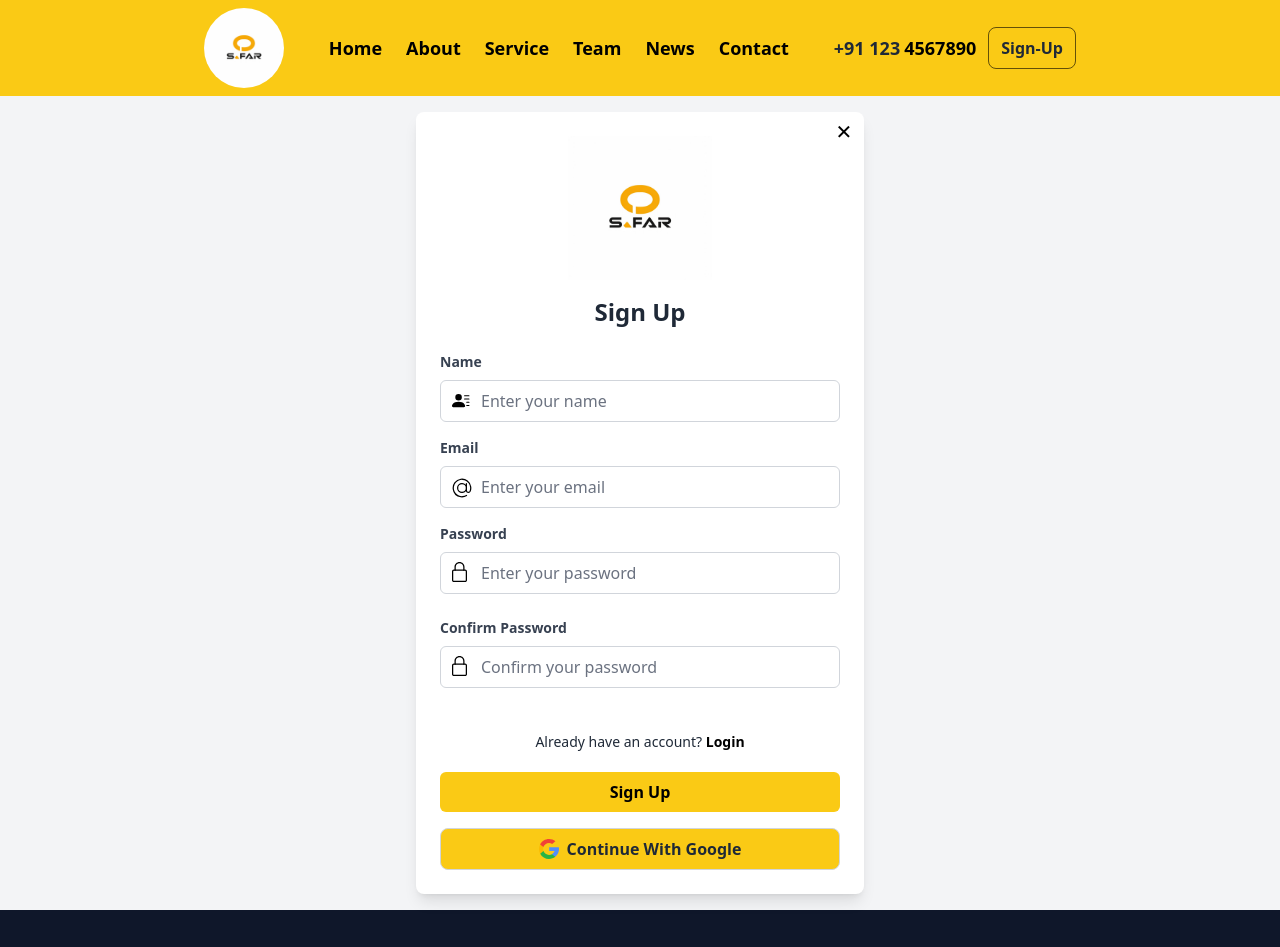
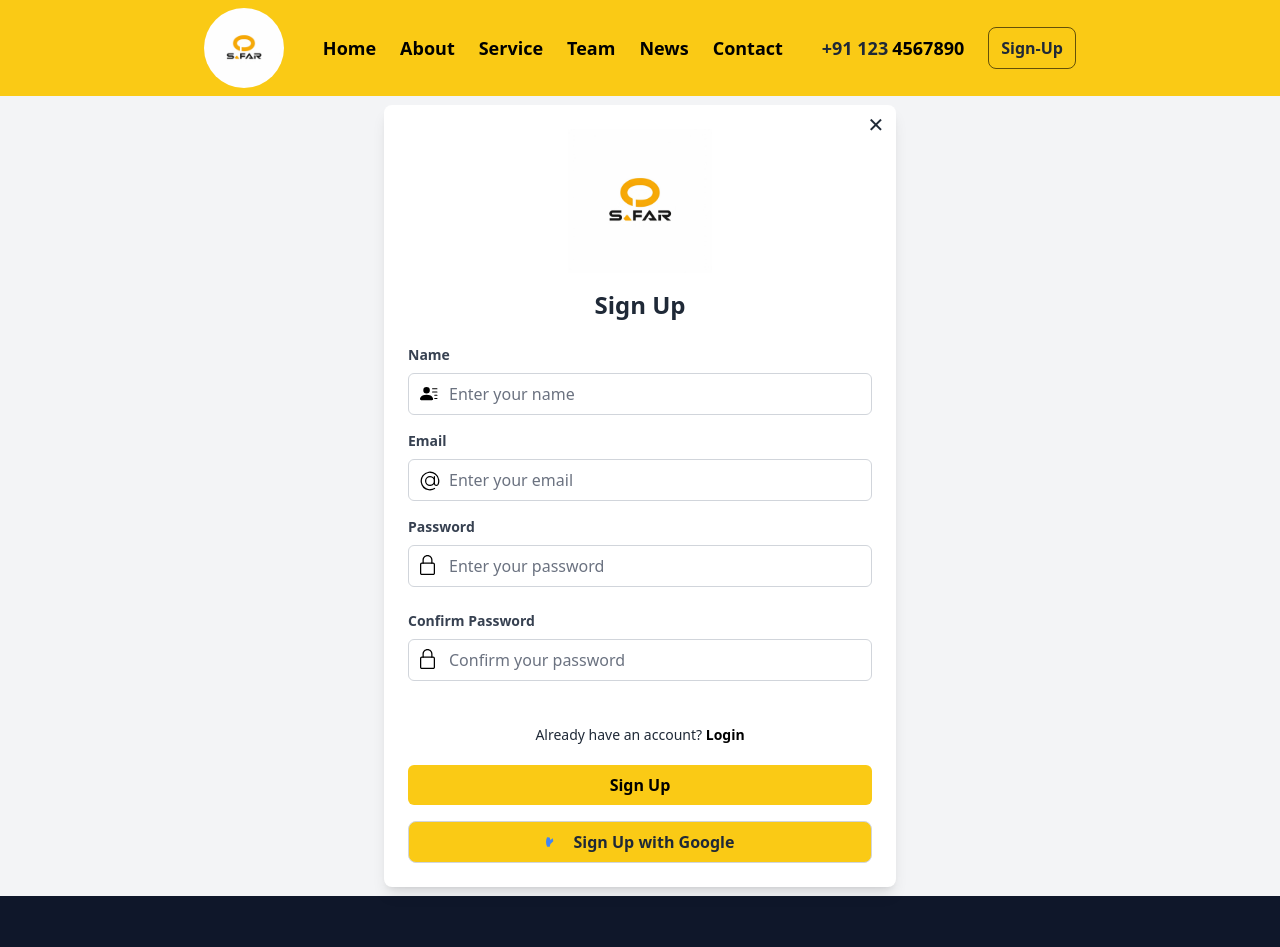
Before and after one commit to pabitra3362/public-transportation, a React (Vite) app in the folder frontend/: page /signup in a window 1280 px wide. Shown: the top 947 px of the page. Built offline with nearby package versions, Linux system fonts and the light colour scheme; no server answers; a web font is replaced by a local one.

Commit message:
resend email btn

```diff
--- a/frontend/src/components/Navbar.jsx
+++ b/frontend/src/components/Navbar.jsx
@@ -51,14 +51,23 @@ const Navbar = () => {
         </div>
 
         {/* Right Section */}
-        <div className="right hidden lg:flex items-center gap-3">
-          <div className="flex items-center gap-1 text-lg font-bold">
+        <div className="right flex items-center gap-3">
+          {/* Contact Information */}
+          <div className="hidden lg:flex items-center gap-1 text-lg font-bold">
             <div className="text-custom-white">+91 123</div>
             <div className="text-black">4567890</div>
           </div>
+          {/* Sign-Up Button */}
           <NavLink to="/signup">
             <button
-              className="border border-black border-opacity-60 px-3 py-2 rounded-lg font-bold hover:bg-black hover:text-white duration-200"
+              className="border border-black border-opacity-60 px-3 py-2 rounded-lg font-bold hover:bg-black hover:text-white duration-200 lg:hidden"
+            >
+              Sign-Up
+            </button>
+          </NavLink>
+          <NavLink to="/signup">
+            <button
+              className="border border-black border-opacity-60 px-3 py-2 rounded-lg font-bold hover:bg-black hover:text-white duration-200 hidden lg:block"
             >
               Sign-Up
             </button>
--- a/frontend/src/pages/Loading.jsx
+++ /dev/null
@@ -1,22 +0,0 @@
-import React, { useEffect } from "react";
-import gsap from "gsap";
-
-const Loading = () => {
-  useEffect(() => {
-    // GSAP animation for loading spinner (can be customized)
-    gsap.to(".spinner", {
-      rotation: 360,
-      repeat: -1,
-      duration: 1.5,
-      ease: "linear",
-    });
-  }, []);
-
-  return (
-    <div className="flex justify-center items-center min-h-screen bg-gray-100">
-      <div className="spinner w-16 h-16 border-8 border-t-8 border-yellow-500 border-solid rounded-full"></div>
-    </div>
-  );
-};
-
-export default Loading;
--- a/frontend/src/pages/SignUp.jsx
+++ b/frontend/src/pages/SignUp.jsx
@@ -15,13 +15,8 @@ const Signup = () => {
   const password = watch("password");
 
   const onSubmit = (data) => {
-    // Print the form values in the console
     console.log("Form Submitted Data:", data);
-
-    // Show alert when form is submitted
     alert("Form is submitted successfully!");
-
-    // Reset the form fields after submission
     reset();
   };
 
@@ -31,25 +26,24 @@ const Signup = () => {
 
   const navigate = useNavigate();
 
-  // Close button click handler to navigate to home
-  const handleClose = () => {
-    navigate("/"); // Redirect to the home page
+  const navigateToHome = () => {
+    navigate("/"); // Redirect to Home page
   };
-
   const navigateToLogin = () => {
-    navigate("/login"); //
+    navigate("/login");
   };
 
   return (
-    <div className="flex justify-center items-center min-h-screen bg-gray-100 p-4">
-      <div className="w-full max-w-md bg-white p-6 rounded-lg shadow-lg relative">
+    <div className="flex justify-center items-center min-h-screen bg-gray-100">
+      <div className="bg-white p-6 rounded-lg shadow-lg w-full max-w-xs sm:max-w-sm md:max-w-md lg:max-w-lg relative">
         {/* Close Button */}
         <button
-          onClick={handleClose}
-          className="absolute top-0 right-0 text-black text-[15px] w-[40px] h-[40px] rounded-full hover:bg-black hover:text-yellow-300  text-xl"
+          onClick={navigateToHome}
+          className="absolute top-0 right-0 text-[15px] w-[40px] h-[40px] rounded-full hover:text-yellow-300 hover:bg-black text-xl"
         >
           ✕
         </button>
+
         {/* Safar Logo */}
         <div className="flex justify-center mb-4">
           <img
@@ -69,10 +63,7 @@ const Signup = () => {
             >
               Name
             </label>
-
-            {/* Input container with SVG icon */}
             <div className="relative">
-              {/* SVG Icon */}
               <svg
                 height={35}
                 viewBox="0 -9 32 32"
@@ -84,8 +75,6 @@ const Signup = () => {
                   <path d="M6 8a3 3 0 1 0 0-6 3 3 0 0 0 0 6m-5 6s-1 0-1-1 1-4 6-4 6 3 6 4-1 1-1 1zM11 3.5a.5.5 0 0 1 .5-.5h4a.5.5 0 0 1 0 1h-4a.5.5 0 0 1-.5-.5m.5 2.5a.5.5 0 0 0 0 1h4a.5.5 0 0 0 0-1zm2 3a.5.5 0 0 0 0 1h2a.5.5 0 0 0 0-1zm0 3a.5.5 0 0 0 0 1h2a.5.5 0 0 0 0-1z" />
                 </g>
               </svg>
-
-              {/* Input Field */}
               <input
                 type="text"
                 id="name"
@@ -104,8 +93,6 @@ const Signup = () => {
                 placeholder="Enter your name"
               />
             </div>
-
-            {/* Error message */}
             {errors.name && (
               <p className="text-red-500 text-xs mt-1">{errors.name.message}</p>
             )}
@@ -119,10 +106,7 @@ const Signup = () => {
             >
               Email
             </label>
-
-            {/* Input container with SVG icon */}
             <div className="relative">
-              {/* SVG Icon */}
               <svg
                 height={20}
                 width={20}
@@ -134,8 +118,6 @@ const Signup = () => {
                   <path d="m30.853 13.87a15 15 0 0 0 -29.729 4.082 15.1 15.1 0 0 0 12.876 12.918 15.6 15.6 0 0 0 2.016.13 14.85 14.85 0 0 0 7.715-2.145 1 1 0 1 0 -1.031-1.711 13.007 13.007 0 1 1 5.458-6.529 2.149 2.149 0 0 1 -4.158-.759v-10.856a1 1 0 0 0 -2 0v1.726a8 8 0 1 0 .2 10.325 4.135 4.135 0 0 0 7.83.274 15.2 15.2 0 0 0 .823-7.455zm-14.853 8.13a6 6 0 1 1 6-6 6.006 6.006 0 0 1 -6 6z" />
                 </g>
               </svg>
-
-              {/* Input Field */}
               <input
                 type="email"
                 id="email"
@@ -146,15 +128,12 @@ const Signup = () => {
                     message: "Enter a valid email",
                   },
                   validate: (value) =>
-                    value.endsWith("@gmail.com") ||
-                    "Please Enter Valid Email", // Custom validation
+                    value.endsWith("@gmail.com") || "Please Enter Valid Email",
                 })}
                 className="w-full pl-10 pr-4 py-2 mt-2 border border-gray-300 rounded-md focus:outline-none focus:ring-2 focus:ring-yellow-300"
                 placeholder="Enter your email"
               />
             </div>
-
-            {/* Error message */}
             {errors.email && (
               <p className="text-red-500 text-xs mt-1">
                 {errors.email.message}
@@ -170,10 +149,7 @@ const Signup = () => {
             >
               Password
             </label>
-
-            {/* Container for Input and SVG */}
             <div className="relative">
-              {/* SVG Icon Start */}
               <svg
                 height={20}
                 width={20}
@@ -184,9 +160,6 @@ const Signup = () => {
                 <path d="m336 512h-288c-26.453125 0-48-21.523438-48-48v-224c0-26.476562 21.546875-48 48-48h288c26.453125 0 48 21.523438 48 48v224c0 26.476562-21.546875 48-48 48zm-288-288c-8.8125 0-16 7.167969-16 16v224c0 8.832031 7.1875 16 16 16h288c8.8125 0 16-7.167969 16-16v-224c0-8.832031-7.1875-16-16-16zm0 0" />
                 <path d="m304 224c-8.832031 0-16-7.167969-16-16v-80c0-52.929688-43.070312-96-96-96s-96 43.070312-96 96v80c0 8.832031-7.167969 16-16 16s-16-7.167969-16-16v-80c0-70.59375 57.40625-128 128-128s128 57.40625 128 128v80c0 8.832031-7.167969 16-16 16zm0 0" />
               </svg>
-              {/* SVG Icon Ends */}
-
-              {/* Password Input */}
               <input
                 type="password"
                 id="password"
@@ -210,8 +183,6 @@ const Signup = () => {
                 placeholder="Enter your password"
               />
             </div>
-
-            {/* Error Message */}
             {errors.password && (
               <p className="text-red-500 text-xs mt-1">
                 {errors.password.message}
@@ -227,10 +198,7 @@ const Signup = () => {
             >
               Confirm Password
             </label>
-
-            {/* Container for Input and SVG */}
             <div className="relative">
-              {/* SVG Icon Start */}
               <svg
                 height={20}
                 width={20}
@@ -241,9 +209,6 @@ const Signup = () => {
                 <path d="m336 512h-288c-26.453125 0-48-21.523438-48-48v-224c0-26.476562 21.546875-48 48-48h288c26.453125 0 48 21.523438 48 48v224c0 26.476562-21.546875 48-48 48zm-288-288c-8.8125 0-16 7.167969-16 16v224c0 8.832031 7.1875 16 16 16h288c8.8125 0 16-7.167969 16-16v-224c0-8.832031-7.1875-16-16-16zm0 0" />
                 <path d="m304 224c-8.832031 0-16-7.167969-16-16v-80c0-52.929688-43.070312-96-96-96s-96 43.070312-96 96v80c0 8.832031-7.167969 16-16 16s-16-7.167969-16-16v-80c0-70.59375 57.40625-128 128-128s128 57.40625 128 128v80c0 8.832031-7.167969 16-16 16zm0 0" />
               </svg>
-              {/* SVG Icon Ends */}
-
-              {/* Confirm Password Input */}
               <input
                 type="password"
                 id="confirmPassword"
@@ -256,8 +221,6 @@ const Signup = () => {
                 placeholder="Confirm your password"
               />
             </div>
-
-            {/* Error Message */}
             {errors.confirmPassword && (
               <p className="text-red-500 text-xs mt-1">
                 {errors.confirmPassword.message}
@@ -267,14 +230,17 @@ const Signup = () => {
 
           <p className="text-center text-sm p-5">
             Already have an account?{" "}
-            <span onClick={navigateToLogin} className="text-black font-bold cursor-pointer">Login</span>
-
+            <span
+              onClick={navigateToLogin}
+              className="text-black font-bold cursor-pointer"
+            >
+              Login
+            </span>
           </p>
 
           <button
             type="submit"
-            className="w-full py-2 bg-yellow-300 text-black font-semibold rounded-md hover:bg-black
-              hover:text-white duration-500"
+            className="w-full py-2 bg-yellow-300 text-black font-semibold rounded-md hover:bg-black hover:text-white duration-500"
           >
             Sign Up
           </button>
@@ -291,23 +257,11 @@ const Signup = () => {
               viewBox="0 0 512 512"
             >
               <path
-                d="M113.47,309.408L95.648,375.94l-65.139,1.378C11.042,341.211,0,299.9,0,256c0-42.451,10.324-82.483,28.624-117.732h0.014l57.992,10.632l25.404,57.644c-5.317,15.501-8.215,32.141-8.215,49.456C103.821,274.792,107.225,292.797,113.47,309.408z"
-                fill="#FBBB00"
-              />
-              <path
-                d="M507.527,208.176C510.467,223.662,512,239.655,512,256c0,18.328-1.927,36.206-5.598,53.451c-12.462,58.683-45.025,109.925-90.134,146.187l-0.014-0.014l-73.044-3.727l-10.338-64.535c29.932-17.554,53.324-45.025,65.646-77.911h-136.89V208.176h138.887L507.527,208.176L507.527,208.176z"
-                fill="#518EF8"
-              />
-              <path
-                d="M416.253,455.624l0.014,0.014C372.396,490.901,316.666,512,256,512c-97.491,0-182.252-54.491-225.491-134.681l82.961-67.91c21.619,57.698,77.278,98.771,142.53,98.771c28.047,0,54.323-7.582,76.87-20.818L416.253,455.624z"
-                fill="#28B446"
-              />
-              <path
-                d="M419.404,58.936l-82.933,67.896c-23.335-14.586-50.919-23.012-80.471-23.012c-66.729,0-123.429,42.957-143.965,102.724l-83.397-68.276h-0.014C71.23,56.123,157.06,0,256,0C318.115,0,375.068,22.126,419.404,58.936z"
-                fill="#F14336"
+                d="M113.47,309.408L95.648,375.94l-65.139,1.378C11.042,341.211,0,299.9,0,256c0-42.451,10.324-82.494,28.509-118.409l65.086,1.5   l17.469,66.58l65.258-48.243l9.633,77.163L113.47,309.408z"
+                fill="#4285F4"
               />
             </svg>
-            Continue With Google
+            Sign Up with Google
           </button>
         </form>
       </div>
```
Also changed, not shown: frontend/src/pages/ForgotPassword.jsx (+15 -2 lines). Lines whose indentation alone changed are shown as unchanged.
